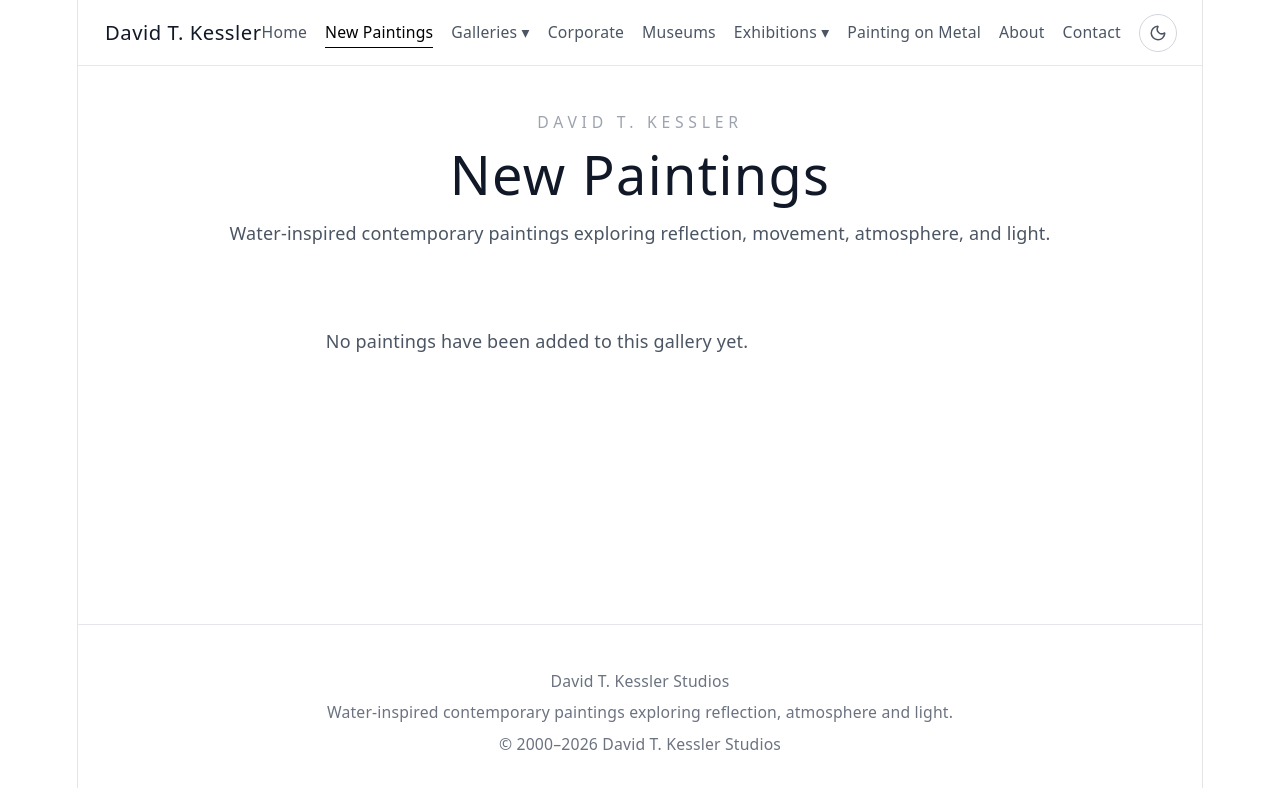
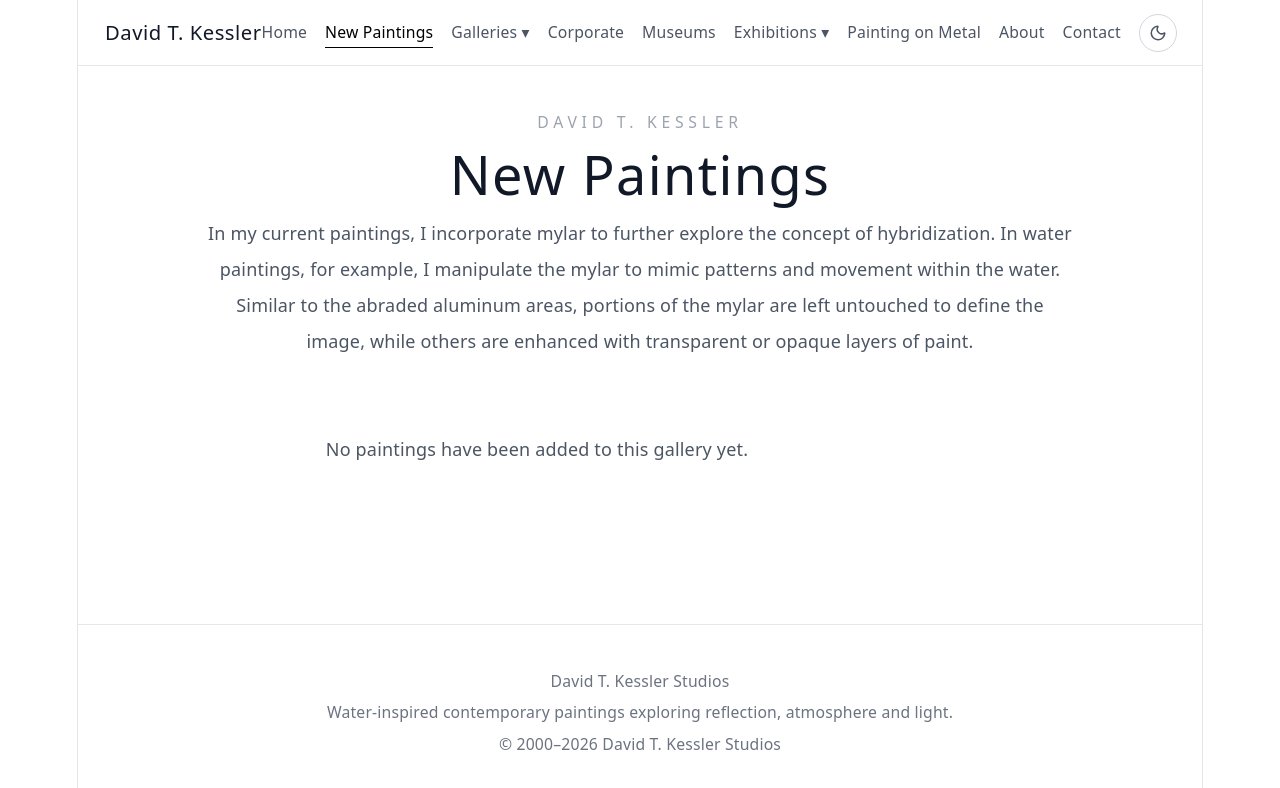
Before and after one commit to mcpeakhub/DavidTKesslerStudio, a React (Vite) app in the folder apps/web/: page /gallery/0 in a window 1280 px wide. Shown: the top 788 px of the page. Built offline with nearby package versions, Linux system fonts and the light colour scheme.

Commit message:
Kessler - Davids modifications 6

```diff
--- a/apps/web/src/pages/Gallery.tsx
+++ b/apps/web/src/pages/Gallery.tsx
@@ -37,9 +37,8 @@ console.log("Paintings in Gallery component:", paintings);
 					</h1>
 
 					<p className="mx-auto mt-6 max-w-3xl leading-8 text-gray-600 dark:text-zinc-300">
-						{galleryId === 1
-							? "David’s newest water-inspired paintings."
-							: "Water-inspired contemporary paintings exploring reflection, movement, atmosphere, and light."}
+						{galleryId === 0 ? "In my current paintings, I incorporate mylar to further explore the concept of hybridization. In water paintings, for example, I manipulate the mylar to mimic patterns and movement within the water. Similar to the abraded aluminum areas, portions of the mylar are left untouched to define the image, while others are enhanced with transparent or opaque layers of paint."
+						: "Water-inspired contemporary paintings exploring reflection, movement, atmosphere, and light."}
 					</p>
 				</header>
 
```
